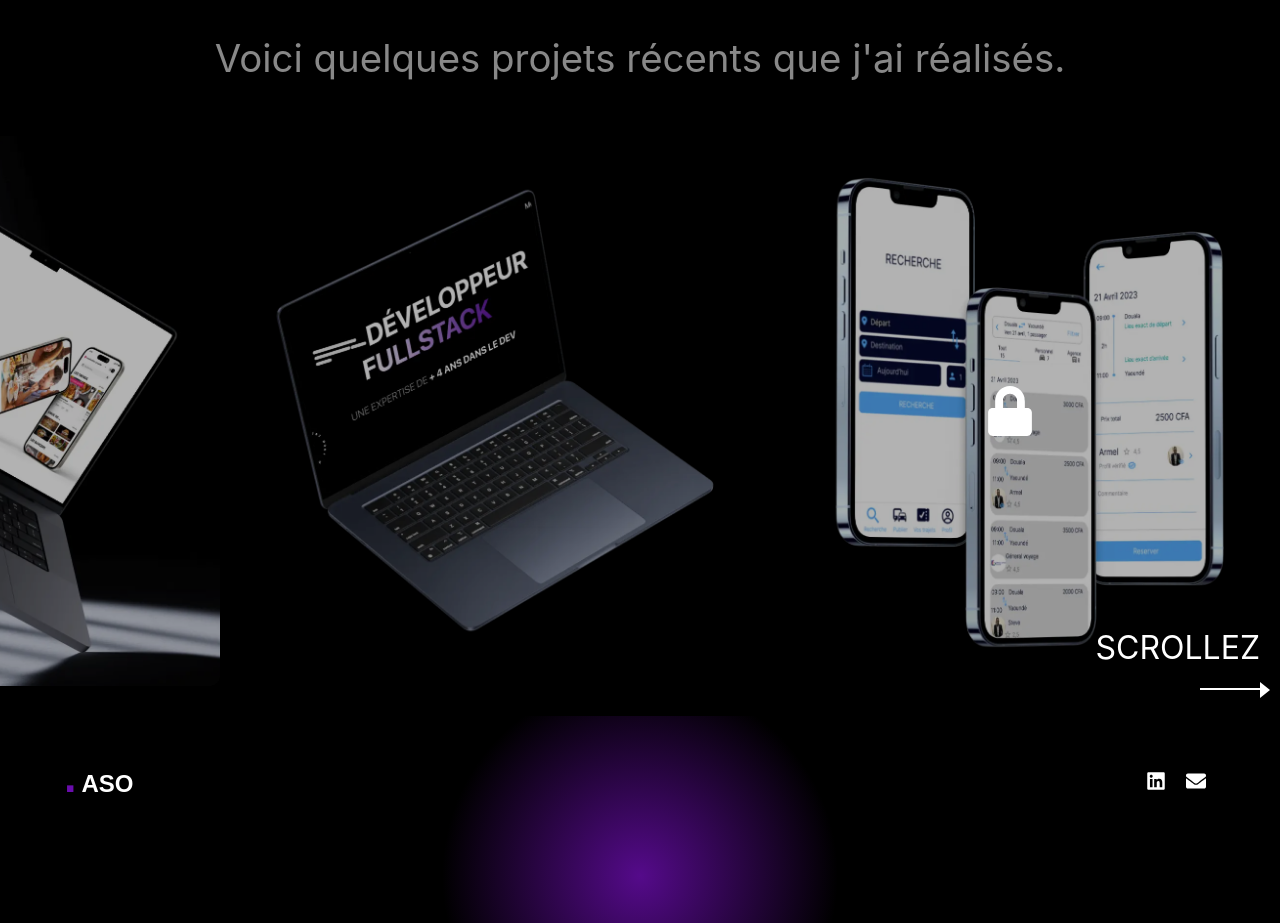
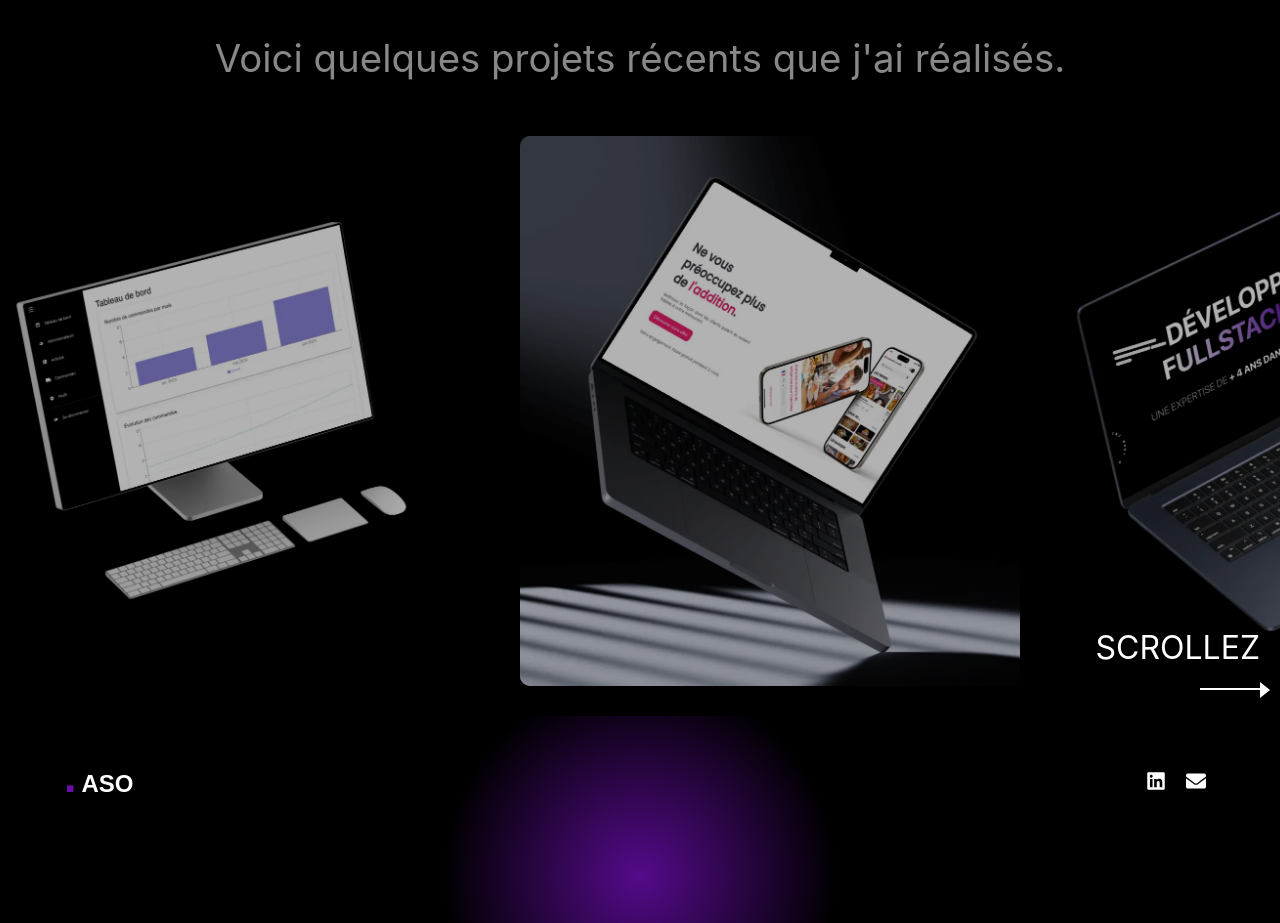
Before and after one commit to Armelsteve1/portfolio, a React (Vite) app: page / in a window 1280 px wide. Shown: the part 3100-4023 px from the top of the page. Built offline with nearby package versions, Linux system fonts and the light colour scheme.

Commit message:
remove LazyLoad

```diff
--- a/src/components/Project/ProjectStyle.tsx
+++ b/src/components/Project/ProjectStyle.tsx
@@ -87,6 +87,9 @@ export const CardContainer = styled.div`
   &::-webkit-scrollbar {
     display: none;
   }
+    flex-direction: row;
+    flex-wrap: nowrap;
+    align-items: center;
 `;
 
 export const Card = styled.div`
--- a/src/components/Project/Projects.tsx
+++ b/src/components/Project/Projects.tsx
@@ -1,7 +1,6 @@
-import { useState } from 'react';
+import { useState, useEffect } from 'react';
 import { motion } from 'framer-motion';
 import { FaLock, FaGithub } from 'react-icons/fa';
-import LazyLoad from 'react-lazyload';
 import {
   Card,
   CardContainer,
@@ -44,6 +43,13 @@ const Projects = () => {
   const [hoveredCardIndex, setHoveredCardIndex] = useState<number | null>(null);
   const [showScrollIndicator, setShowScrollIndicator] = useState(true);
 
+  useEffect(() => {
+    const container = document.getElementById('card-container');
+    if (container) {
+      container.scrollLeft = 0;
+    }
+  }, []);
+
   const handleScroll = (e: any) => {
     const container = e.target as HTMLDivElement;
     const maxScrollLeft = container.scrollWidth - container.clientWidth;
@@ -59,10 +65,9 @@ const Projects = () => {
         <p>SCROLLEZ</p>
         <div className="arrow" />
       </ScrollIndicator>
-      <CardContainer onScroll={handleScroll}>
+      <CardContainer id="card-container" onScroll={handleScroll}>
         {projects.map((project, index: number) =>
           index < projects.length - 1 ? (
-            <LazyLoad key={project.id} height={550} offset={100}>
               <a
                 href={project.githubLink}
                 target="_blank"
@@ -93,7 +98,6 @@ const Projects = () => {
                   )}
                 </Card>
               </a>
-            </LazyLoad>
           ) : (
             <LockedCard
               key={project.id}
```
